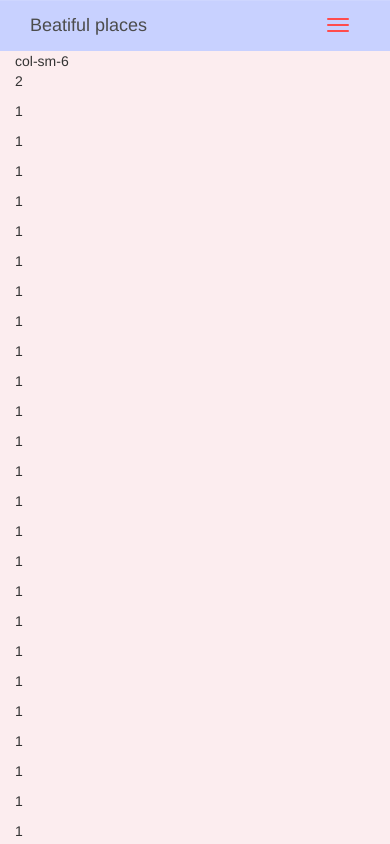
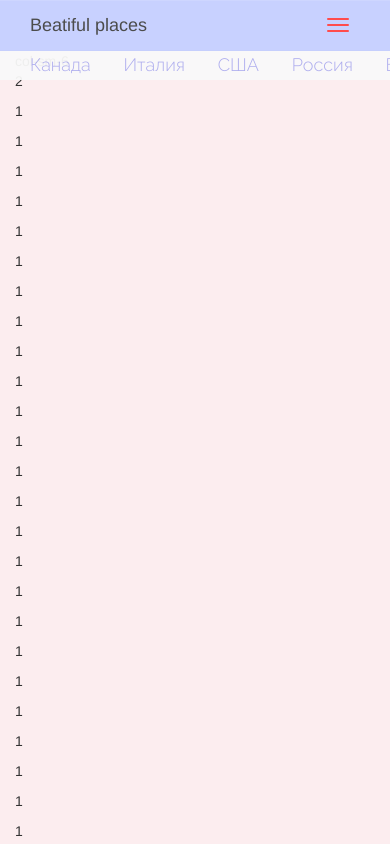
Before and after one commit to ITFreha/CP, a plain HTML site: page index.html in a window 390 px wide. Shown: the top 844 px of the page. Drawn offline with Linux system fonts and the light colour scheme.

Commit message:
added new menu with gorizontal scroller for mobiles

```diff
--- a/css/style.css
+++ b/css/style.css
@@ -1,12 +1,56 @@
+@import url(https://fonts.googleapis.com/css?family=Raleway:300);
+
+a:hover {
+	text-decoration: none;
+}
+
+.mob-menu {
+	display: none;
+}
+
+@media (max-width: 767px) {
+	.mob-menu {
+		display: block;
+		position: fixed;
+		opacity: 0.95;
+		background: #f9f9f9;
+		width: 100%;
+		height: 30px;
+		overflow: hidden;
+	}
+	.mob-menu ul {
+		height: 30px;
+		white-space: nowrap;
+		padding-left: 30px;
+		/*
+		-webkit-user-select: none;
+		/**/
+	}
+	.mob-menu ul li {
+		display: inline-block;
+		text-align: center;
+		margin-right: 8%;
+	}
+	.mob-menu div {
+		width: 100%;
+		height: 60px;
+		overflow: auto;
+	}
+	.mob-menu ul li a {
+		font: 18px/30px "Raleway", sans-serif;
+		color: #aae;
+	}
+}
+
 #menu-left {
 	position: fixed;
 	width: 15%;
+	top: 53px;
 }
 
 @media (max-width: 767px){
 	#menu-left {
 		min-width: 200px;
-		position: fixed;
 		background: red;
 		opacity: 0.7;
 		right: 10px;
@@ -37,6 +81,7 @@ body {
 
 .offset_a {
 	padding-left: 20% !important;
+	min-width: 110px;
 }
 
 .content {
--- a/index.html
+++ b/index.html
@@ -25,6 +25,18 @@
 		</div>
 	</nav>
 
+	<nav class="mob-menu">
+		<div>
+			<ul>
+				<li><a href="#">Канада</a></li>
+				<li><a href="#">Италия</a></li>
+				<li><a href="#">США</a></li>
+				<li><a href="#">Россия</a></li>
+				<li><a href="#">Беларусь</a></li>
+			</ul>
+		</div>
+	</nav>
+
 	<div class="container-fluid">
 		<div class="row">
 			<div class="col-sm-3"></div>
```
